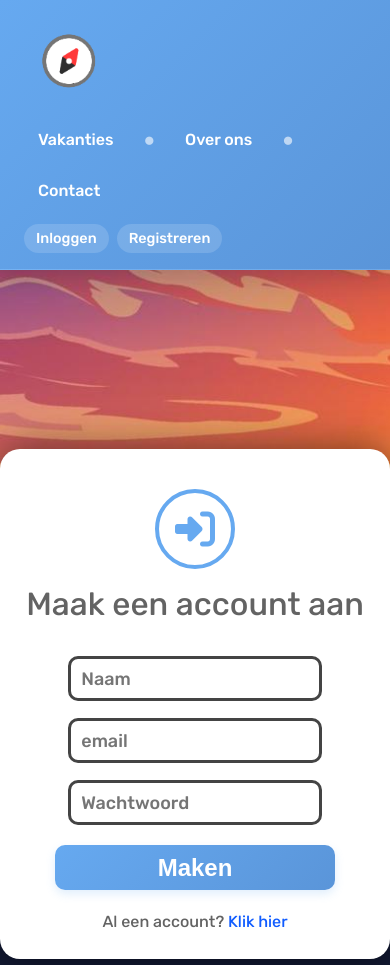
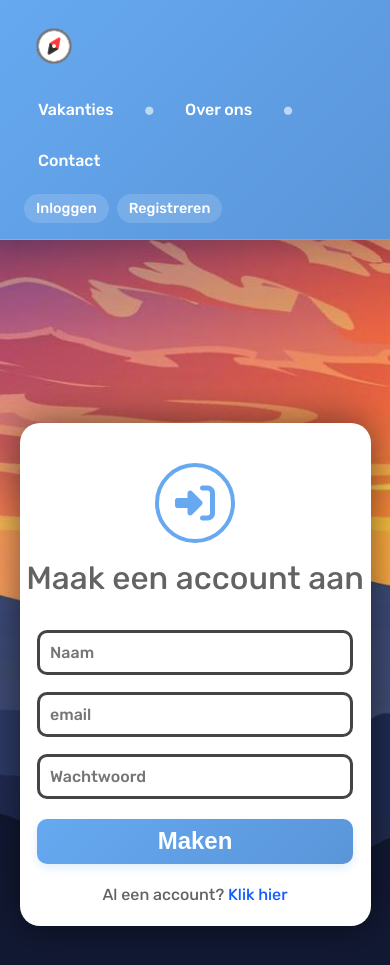
Before and after one commit to kiano948729/Webapplicatie-2---CRUD-, a PHP site: page /registreren.php in a window 390 px wide. Run offline with PHP 8.4, Linux system fonts and the light colour scheme; data that the repository does not hold is empty; some libraries are stand-ins or nearby versions.

Commit message:
Media queries toegevoegd.
Nu ziet de website er beter uit op telefoon.

```diff
--- a/css/JoeStyle.css
+++ b/css/JoeStyle.css
@@ -651,3 +651,85 @@
     justify-self: center;
     margin-top: 60px;
 }
+@media screen and (max-width: 480px) {
+    .accountRij,
+    .persoonlijkeInformatieRij,
+    .persoonlijkeInformatieRijGegevens,
+    .onzichtbareFrame,
+    .onzichtbareFrameRegistreren,
+    .loginFrame,
+    .contactFrame,
+    .loginBewerkFrame,
+    .loginResetFrame,
+    .registrerenFrame,
+    .loginFrameRedirect {
+        width: 90% !important;
+        margin-left: 5% !important;
+        margin-right: 5% !important;
+        flex-direction: column !important;
+        height: auto !important;
+    }
+
+    .accountLogoFrame {
+        margin: 20px auto;
+    }
+
+    .centerText,
+    .informatieFrame,
+    .textColumnDiv,
+    .titelCenter,
+    .boldWitteText {
+        width: 90% !important;
+        margin-left: 5% !important;
+        align-items: center !important;
+        text-align: center;
+    }
+
+    .afbeeldingDivLinks {
+        width: 90% !important;
+        margin: 0 auto !important;
+    }
+
+    .indexSplitDiv,
+    .splitDivRij,
+    .splitDivRijTwee {
+        flex-direction: column !important;
+        height: auto !important;
+        gap: 20px !important;
+    }
+
+    .loginInputNaam,
+    .loginInputWachtwoord,
+    .contactInputNaam,
+    .contactInputBericht,
+    .loginKnop,
+    .filter-knop,
+    .filter-knop-account {
+        width: 90% !important;
+        font-size: 16px !important;
+    }
+
+    .informatieTitel {
+        margin-left: 5%;
+    }
+
+    .indexTitelRij {
+        height: auto;
+        padding: 20px;
+    }
+
+    .logoCompass {
+        height: 60px;
+    }
+
+    .boldWitteText {
+        font-size: 18px !important;
+        width: 100% !important;
+        margin: 0 !important;
+    }
+
+    .textBovenInput,
+    .loginTextFrame {
+        margin-left: 20px !important;
+    }
+}
```
